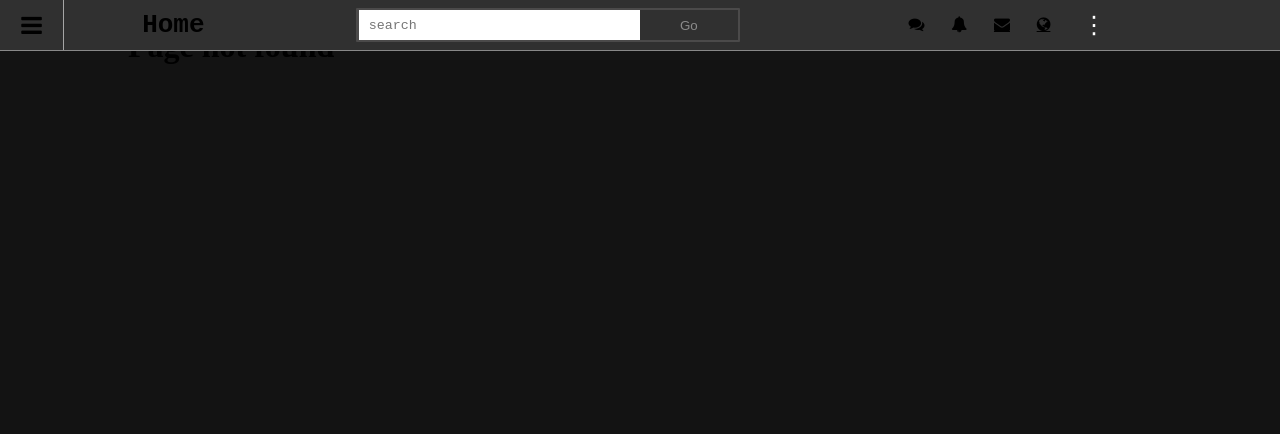
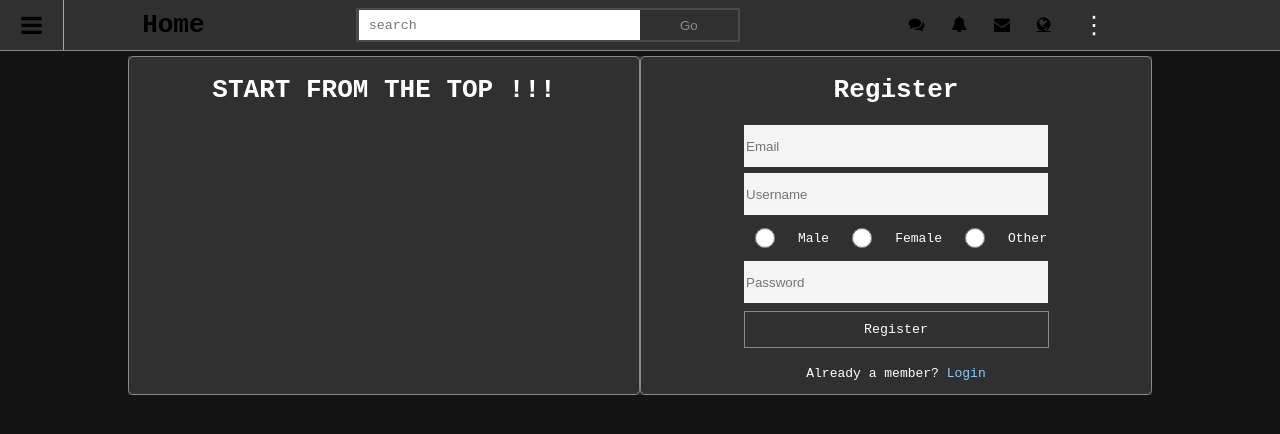
Before and after one commit to itsyoboygod/saucetest, a React (Create React App) app: page /Register in a window 1280 px wide. Before the commit this address had no page. Shown: the top 434 px of the page. Built offline with nearby package versions, Linux system fonts and the light colour scheme.

Commit message:
last update = igloo 19/02 - 16:14

```diff
--- a/src/App.jsx
+++ b/src/App.jsx
@@ -11,7 +11,7 @@ const App = () => (
     <BrowserRouter>
       <Header />
       <Routes />
-      {/* <NewsFooter/> */}
+      {/* <NewsFooter /> */}
     </BrowserRouter>
   </div>
 );
--- a/src/Login/index.jsx
+++ b/src/Login/index.jsx
@@ -1,5 +1,6 @@
 import React, { useState, useEffect } from "react";
 import Modal from "react-modal";
+import { Link } from "react-router-dom";
 import "./style.css";
 
 Modal.setAppElement("#root");
@@ -37,6 +38,12 @@ function Loginmodal() {
                   type="text"
                 />
                 <input
+                  className="login-input-modal"
+                  placeholder=" phone"
+                  inputmode="number"
+                  pattern="^[0-9]{3}.?[0-9]{3}.?[0-9]{3}-?[0-9]{2}"
+                />
+                <input
                   id="id-login-password"
                   className="login-input-modal"
                   placeholder=" password"
@@ -47,9 +54,12 @@ function Loginmodal() {
                 <h4>Done</h4>
               </button>
             </form>
-
             <h4>
-              Not a member? <a href="#">Register</a>
+              Forgot your password? <a href="/Register">New password</a>
+            </h4>
+            <h4>
+              {/* <Link to={`/Register`}> */}
+              Not a member? <a href="/Register">Register</a>
             </h4>
           </div>
         </div>
--- a/src/Login/style.css
+++ b/src/Login/style.css
@@ -42,7 +42,7 @@
 
 .modal-login-content {
     display: flex;
-    width: 50%;
+    width: 30%;
     justify-content: center;
     flex-direction: column;
     align-items: flex-end;
@@ -97,6 +97,7 @@
     background-color: #303030;
     border: solid 1px #888;
     margin-top: 10px;
+    color: white;
 }
 
 #modal-login form {
@@ -109,11 +110,19 @@
 #modal-login form button {
     width: 95%;
     margin: 5px auto;
-    padding: 0;
+    padding: 0px;
+    border: solid 1px #888;
+    background-color: #303030;
+}
+
+#modal-login form button:hover {
+    opacity: 0.5;
+    transition: 0.5s;
 }
 
 #modal-login form button h4 {
-    margin: 5px auto;
+    margin: 10px auto;
+    color: white;
 }
 
 #modal-login form button:hover {
@@ -129,11 +138,18 @@
     text-align: center;
     font-family: monospace;
     padding: 0;
+    color: white;
+    margin: 5px;
 }
 
 #modal-login h4 a {
     text-decoration: none;
     color: cornflowerblue;
+}
+
+#modal-login h4 a:hover {
+    opacity: 0.5;
+    transition: 0.5s;
 }
 
 .input-div-modal-login {
--- a/src/Register/index.jsx
+++ b/src/Register/index.jsx
@@ -1,4 +1,6 @@
 import { React, Component } from "react";
+import { Link } from "react-router-dom";
+
 import "./style.css";
 
 export default class Registerpanel extends Component {
@@ -6,19 +8,35 @@ export default class Registerpanel extends Component {
     return (
       <div className="loginpanel-div">
         <div className="loginpanel-left">
-          <h1>Começe pelo topo !!</h1>
+          <h1>START FROM THE TOP !!!</h1>
         </div>
         <div className="loginpanel-right">
-          <h1>Login</h1>
-          <div className="panel-column-top">
-            <input type="text" placeholder="Username"></input>
-          </div>
-          <div className="panel-column-bottom">
-            <input type="password" placeholder="Password"></input>
-          </div>
-          <button>Log in</button>
+          <h1>Register</h1>
+          <form>
+            <input
+              type="text"
+              placeholder="Email"
+              className="text-input"
+            ></input>
+            <input
+              type="text"
+              placeholder="Username"
+              className="text-input"
+            ></input>
+            <div className="radio-input">
+              <input type="radio" name="gender" id="radio-input-id" /> Male
+              <input type="radio" name="gender" /> Female
+              <input type="radio" name="gender" /> Other
+            </div>
+            <input
+              type="password"
+              placeholder="Password"
+              className="text-input"
+            ></input>
+            <button>Register</button>
+          </form>
           <p>
-            Forgot your <a href="#">username</a> or <a href="#">password</a> ?
+            Already a member? <Link to={`/Login`}>Login</Link>
           </p>
         </div>
       </div>
--- a/src/Register/style.css
+++ b/src/Register/style.css
@@ -1,6 +1,6 @@
 @media (max-width: 800px) {
     .loginpanel-div {
-        flex-direction: column;
+        flex-direction: column !important;
     }
     .loginpanel-left {
         width: 100% !important;
@@ -12,73 +12,96 @@
 
 .loginpanel-div {
     display: flex;
+    flex-direction: row;
     margin-top: 50px;
-    background-color: lightgrey;
+    background-color: #303030;
     font-family: monospace;
-    border-radius: 5px;
 }
 
 .loginpanel-left {
     display: flex;
-    background-color: khaki;
+    background-color: #303030;
     width: 50%;
     justify-content: center;
     border-radius: 5px;
+    border: solid 1px #888;
+}
+
+.loginpanel-left h1 {
+    color: white;
 }
 
 .loginpanel-right {
     display: flex;
-    background-color: lavender;
+    background-color: #303030;
     width: 50%;
     flex-direction: column;
     align-items: center;
     justify-content: center;
     border-radius: 5px;
+    border: solid 1px #888;
+    color: white;
 }
 
-.loginpanel-right input {
+.loginpanel-right form {
+    display: flex;
+    flex-direction: column;
+    justify-content: center;
+    align-items: center;
+}
+
+.radio-input {
+    display: flex;
+    justify-content: space-around;
+    align-items: center;
+    flex-direction: row;
+    margin: 0;
+    padding: 0;
+    width: 100%;
+    color: white;
+}
+
+.radio-input input {
+    margin: 10px;
+    padding: 0;
+    width: 20px;
+    height: 20px;
+    outline: none;
+    border: none;
+}
+
+.text-input {
     height: 40px;
     width: 300px;
-    border-radius: 3px;
     outline: none;
     margin: 3px;
-    border: solid 0.1px lightskyblue;
     background-color: whitesmoke;
-}
-
-.panel-column {
-    display: flex;
-    flex-direction: column;
-}
-
-.panel-column-top {
-    display: flex;
-    flex-direction: row;
-    align-items: center;
+    border: none;
 }
 
 .loginpanel-right a {
     text-decoration: none;
-    color: blue;
+    color: lightskyblue;
 }
 
-.panel-column-bottom {
-    display: flex;
-    flex-direction: row;
-    align-items: center;
+.loginpanel-right a:hover {
+    opacity: 0.5;
 }
 
 .loginpanel-right button {
     display: flex;
-    background-color: rgb(0, 121, 211);
+    background-color: #303030;
     width: 305px;
-    border: solid 0.1px lightskyblue;
-    border-radius: 5px;
+    border: solid 0.1px #888;
     outline: lightskyblue;
     cursor: pointer;
     color: white;
-    padding: 5px;
+    padding: 10px;
     margin: 5px;
     font-family: monospace;
     justify-content: center;
 }
+
+.loginpanel-right button:hover {
+    opacity: 0.5;
+}
--- a/src/components/Modal/style.css
+++ b/src/components/Modal/style.css
@@ -72,6 +72,11 @@
 .newmodal {
     display: flex;
     width: 100%;
+}
+
+.newmodal button {
+    color: white;
+    font-family: monospace;
 }
 
 #myBtn {
@@ -161,7 +166,6 @@
     border-radius: 5px;
 }
 
-<<<<<<< HEAD
 #btn-add-post-modal {
     display: flex;
     justify-content: center;
@@ -174,8 +178,6 @@
     background-color: #303030;
     border-radius: 0px;
 }
-=======
->>>>>>> f4e2d2706a5d218fc326965bcd258a99931ec35e
 
 #btn-add-post-modal h3 {
     margin: 10px;
--- a/src/components/Pencilicon/index.jsx
+++ b/src/components/Pencilicon/index.jsx
@@ -7,7 +7,7 @@ Modal.setAppElement("#root");
 function Pencilicon() {
   const [modalIsOpen, setmodalIsOpen] = useState(false);
   return (
-    <div className="newmodal">
+    <div className="newmodal-pencil">
       <button onClick={() => setmodalIsOpen(true)} id="myBtn-pencil">
         <span class="fa fa-pencil"></span>
       </button>
--- a/src/components/Pencilicon/style.css
+++ b/src/components/Pencilicon/style.css
@@ -152,8 +152,6 @@
     border-radius: 5px;
 }
 
-
-
 #btn-add-post-modal:hover {
     color: white;
     transition: 0.3s;
--- a/src/pages/main/style.css
+++ b/src/pages/main/style.css
@@ -1,4 +1,27 @@
-.product-list {
+.main-content {
+    display: flex;
+    justify-content: center;
+    flex-direction: column;
+    align-items: center;
+    width: 100%;
+    color: white;
+    margin: 0;
+    padding: 0;
+    /* background-color: ; */
+}
+
+.films-list {
+    display: flex;
+    justify-content: center;
+    align-items: center;
+    width: 100%;
+    margin: 0;
+    padding: 0;
+    color: white;
+}
+
+
+/* .product-list {
     max-width: 700px;
     margin: 20px auto 0;
     padding: 0 20px;
@@ -69,4 +92,4 @@
 
 .product-list .actions button:hover {
     opacity: 0.7;
-}
+} */
--- a/src/routes.jsx
+++ b/src/routes.jsx
@@ -6,6 +6,7 @@ import { isAuthenticated } from "./services/auth";
 import Home from "./Home";
 import All from "./components/All";
 import Login from "./Login";
+import Registerpanel from "./Register";
 
 const PrivateRoute = ({ component: Component, ...rest }) => (
   <Route
@@ -25,10 +26,15 @@ const Routes = () => (
     <Switch>
       <Route exact path="/" component={Home} />{" "}
       <Route path="/All" component={All} />{" "}
-      {/* <Route exact path="/" component={() => <h1>Login</h1>} />
-      <Route path="/signup" component={() => <h1>SignUp</h1>} /> */}
+      {/* <Route exact path="/" component={() => <h1>Login</h1>} /> */}
+      <Route path="/Register" component={Registerpanel} />
       <PrivateRoute path="/app" component={() => <h1>App</h1>} />
-      <Route path="*" component={() => <h1>Page not found</h1>} />
+      <Route
+        path="*"
+        component={() => (
+          <h1 style={{ margin: "15%", color: "white" }}>Page not found :(</h1>
+        )}
+      />
     </Switch>
   </BrowserRouter>
 );
```
Also changed, not shown: src/pages/main/index.jsx (+69 -37 lines).
